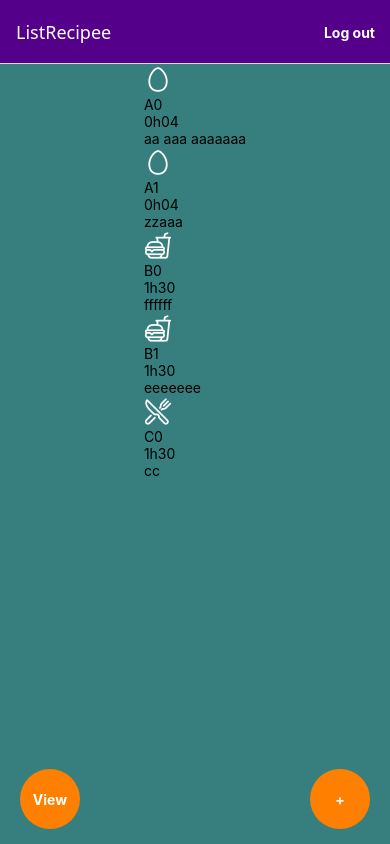
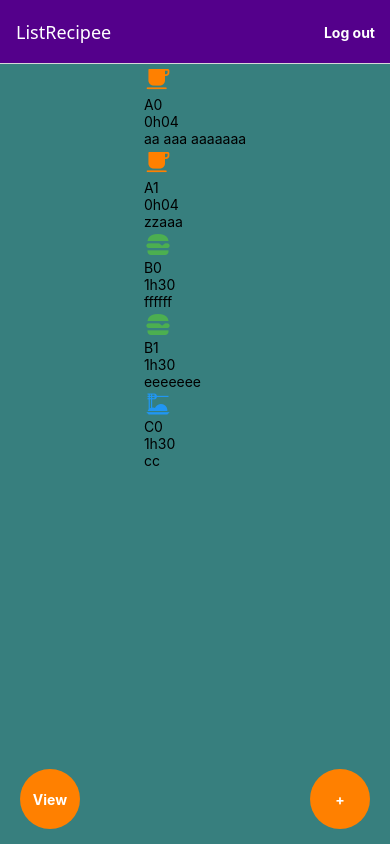
Before and after one commit to Alexlegamer427/Recipeasy, a React Native app: screen /ListRecipee in a window 390 px wide. Built offline with nearby package versions, Linux system fonts and the light colour scheme.

Commit message:
add proper icons for category of recipee

```diff
--- a/pages/ListRecipee.js
+++ b/pages/ListRecipee.js
@@ -2,16 +2,16 @@
   import {  View, TouchableHighlight, Text, FlatList,Pressable  } from 'react-native';
   import { useFocusEffect } from '@react-navigation/native';
   import {styles} from '../styles/styles.js'
-  import { Ionicons } from '@expo/vector-icons';
+  import { Ionicons, MaterialCommunityIcons ,MaterialIcons} from '@expo/vector-icons';
 
   export default function ListRecipee({navigation,route}) {
 
     const TextColor = '#FFFFFF';
 
     const categoryIcons = {
-        1: 'egg-outline',
-        2: 'fast-food-outline',
-        3: 'restaurant-outline',
+        1: { lib: Ionicons, name: 'cafe' },
+        2: { lib: MaterialCommunityIcons, name: 'hamburger' },
+        3: { lib: MaterialIcons, name: 'dinner-dining' },
     };
 
     const formatDuration = (hours, minutes) => {
@@ -53,7 +53,12 @@
         navigation.navigate('FormRecipee');
     };
 
-    const renderItem = ({ item }) => (
+
+    const renderItem = ({ item }) => {
+        const iconName = categoryIcons[item.category].name;
+        const IconComponent = categoryIcons[item.category].lib;
+
+        return (
             <Pressable
                 onPress={() => navigation.navigate('FormRecipee', { recipe: item })}
                 style={({ pressed }) => [
@@ -61,10 +66,10 @@
                     { opacity: pressed ? 0.6 : 1 }
                 ]}
             >
-                <Ionicons
-                    name={categoryIcons[item.category]}
+                <IconComponent
+                    name={iconName}
                     size={28}
-                    color="#FFFFFF"
+                    color={item.category === 1 ? '#ff8000' : item.category === 2 ? '#4caf50' : '#2196f3'}
                     style={{ marginRight: 12 }}
                 />
 
@@ -81,6 +86,7 @@
                 </View>
             </Pressable>
         );
+    };
 
   return (
 
```
